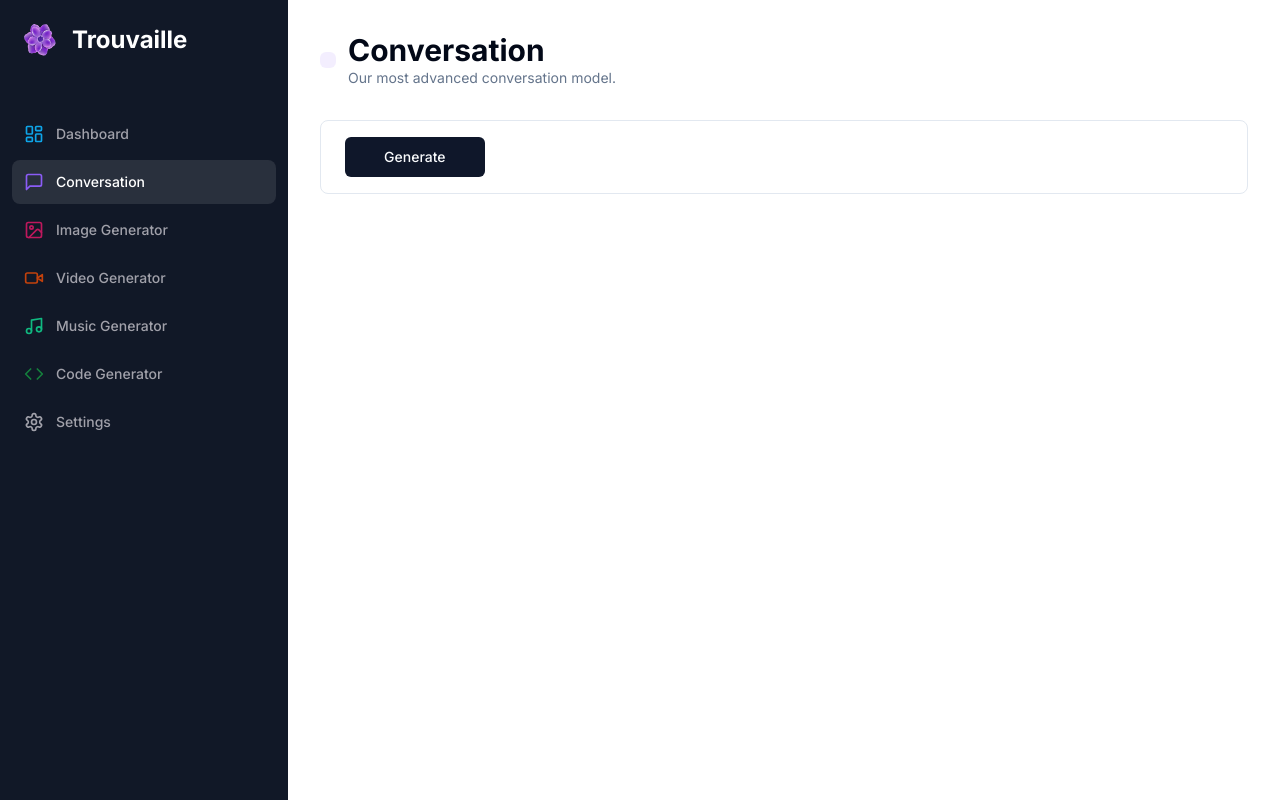
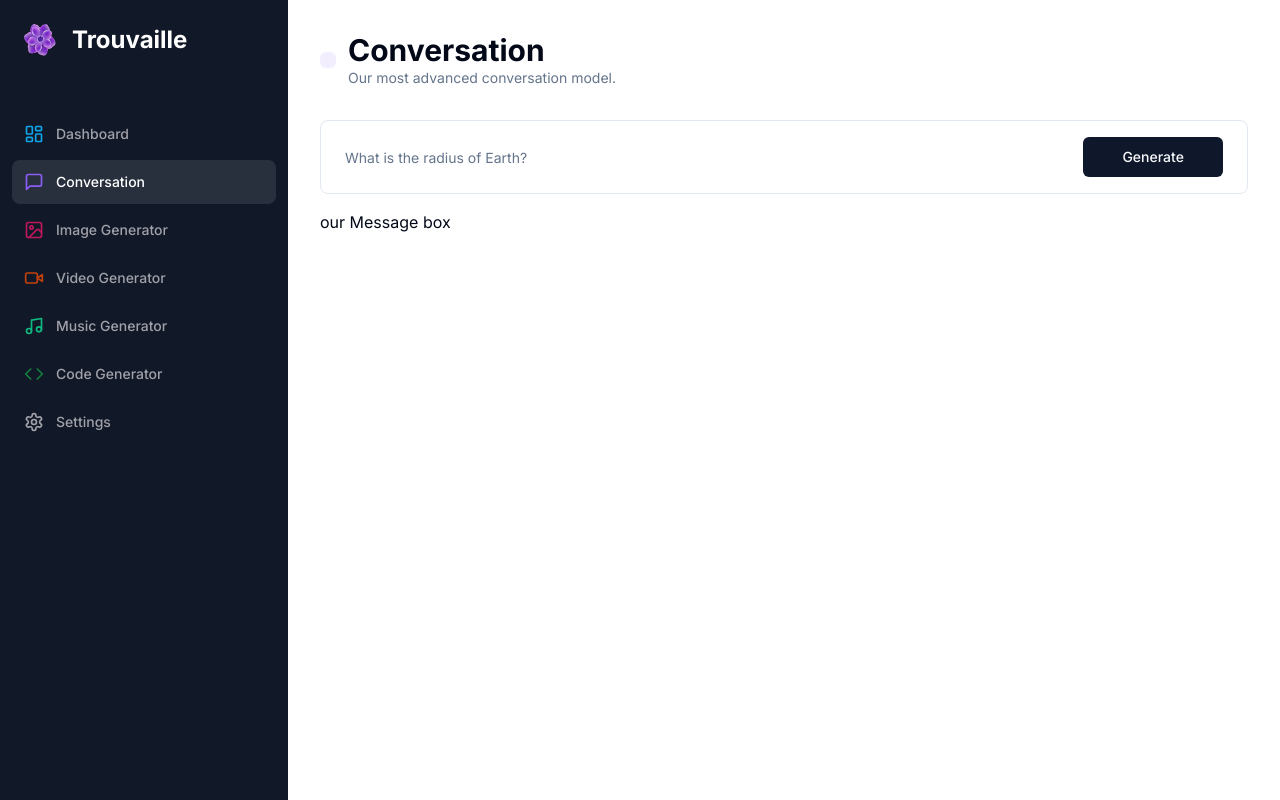
Before and after one commit to ozaishan/Trouvaillerakhdinchula, a Next.js app: page /conversation in a window 1280 px wide. Built offline with nearby package versions, Linux system fonts and the light colour scheme.

Commit message:
created text box in conversation page

```diff
--- a/app/(dashboard)/(routes)/conversation/page.tsx
+++ b/app/(dashboard)/(routes)/conversation/page.tsx
@@ -11,6 +11,7 @@ import { Button } from "@/components/ui/button";
 import { Form, FormControl, FormField, FormItem } from "@/components/ui/form";
 
 import { formSchema } from "./constants";
+import { Input } from "@/components/ui/input";
 
 const ConversationPage = () => {
   const router = useRouter();
@@ -23,9 +24,15 @@ const ConversationPage = () => {
     }
   });
 
+  const isLoading = form.formState.isSubmitting;
+
+  const onSubmit = async ( values: z.infer<typeof formSchema>) => {
+    console.log(values);
+  };
+
   return (
     <div>
-      <Heading
+      < Heading
         title="Conversation"
         description="Our most advanced conversation model."
         iconColor="text-violet-500"
@@ -49,13 +56,31 @@ const ConversationPage = () => {
                 gap-2
               "
             >
+              <FormField
+              name="prompt"
+              render={ ({ field})=>  (
+                <FormItem className="clo-span-12 lg:col-span-10">
+                  <FormControl className="m-0 p-0">
+                    <Input className=" border-0 outline-none focus-visible:ring-0 focus-visible:ring-transparent"
+                    disabled={isLoading}
+                    placeholder="What is the radius of Earth?"
+                    {...field}
+                    />
+                  </FormControl>
+                </FormItem>
+              )}
+              />
 
-              <Button className="col-span-12 lg:col-span-2 w-full" type="submit" size="icon">
+              <Button className="col-span-12 lg:col-span-2 w-full" disabled={isLoading}>
                 Generate
               </Button>
             </form>
           </Form>
         </div>
+        <div className="space-y-4 mt-4" >
+                our Message box
+        </div>
+
       </div>
     </div>
    );
```
Also changed, not shown: app/api/Conversation/routes.ts (added), 1 other file (tests, documents, lock files or other folders).
